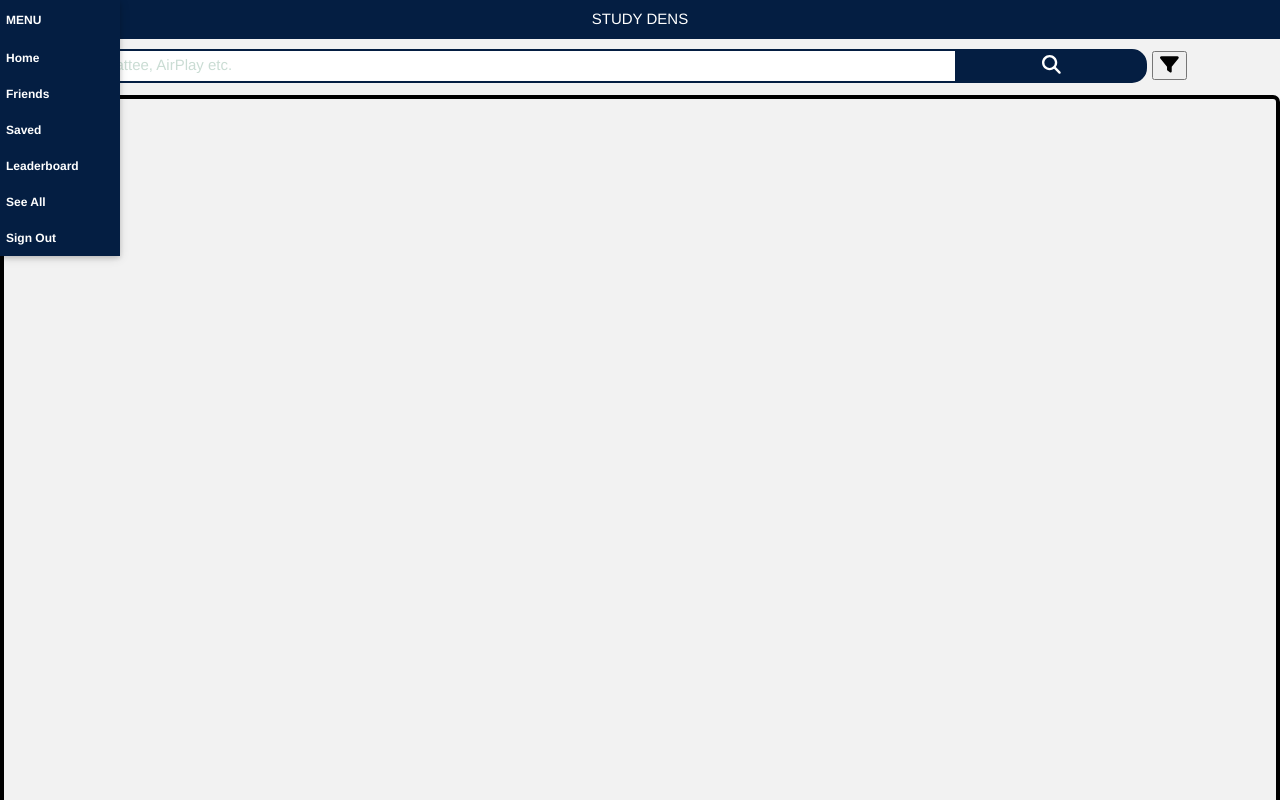
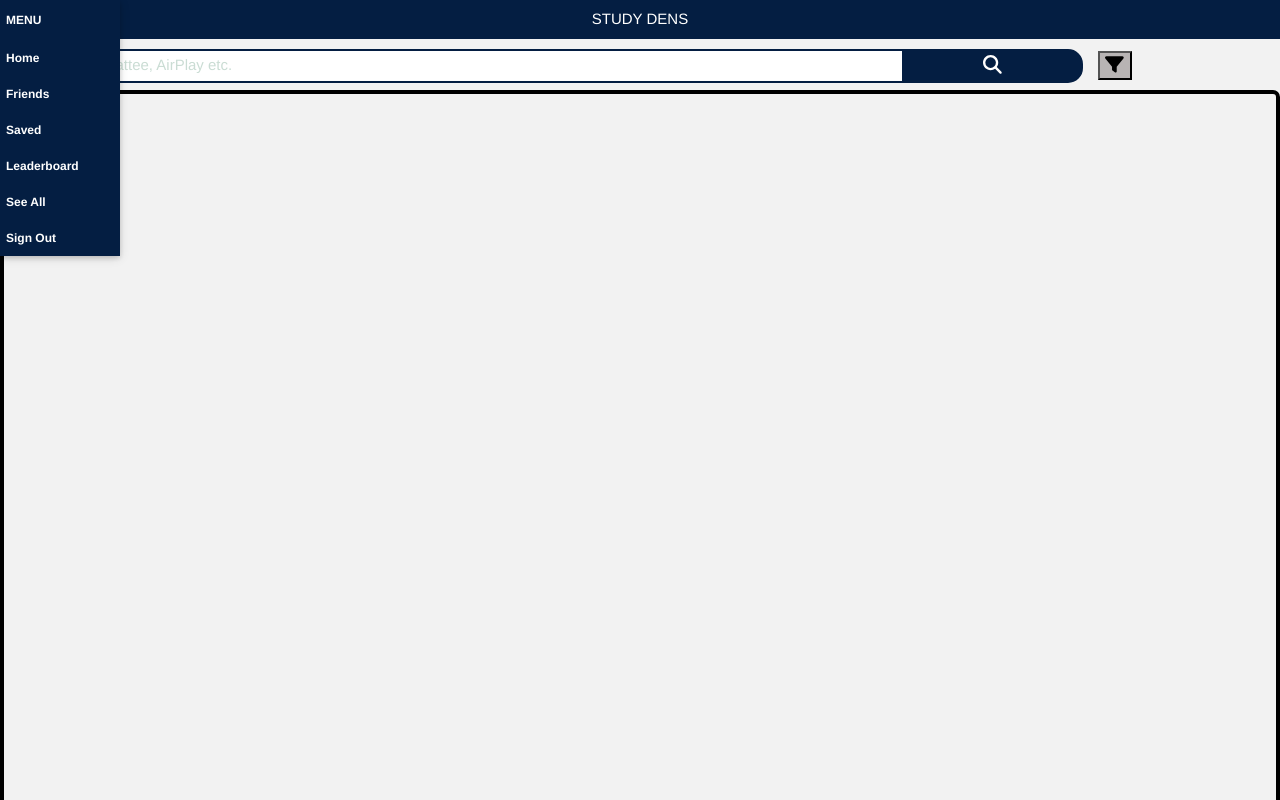
Before and after one commit to aggoutham/studydens, a React (Create React App) app in the folder frontend/: page / in a window 1280 px wide. Shown: the top 800 px of the page. Built offline with nearby package versions, Linux system fonts and the light colour scheme.

Commit message:
failed dropdown attempt

```diff
--- a/frontend/package.json
+++ b/frontend/package.json
@@ -11,6 +11,7 @@
     "@testing-library/react": "^13.4.0",
     "@testing-library/user-event": "^13.5.0",
     "react": "^18.2.0",
+    "react-bootstrap-validation": "^0.1.11",
     "react-dom": "^18.2.0",
     "react-scripts": "5.0.1",
     "web-vitals": "^2.1.4"
--- a/frontend/src/searchbar/SearchBar.css
+++ b/frontend/src/searchbar/SearchBar.css
@@ -17,7 +17,7 @@
   border-right: none;
   padding-top: 15px;
   padding-bottom: 15px;
-  height: 20px;
+  height: 12px;
   border-radius: 15px 0 0 15px;
   color: #9DBFAF;
   text-indent: 12px;;
@@ -43,9 +43,8 @@
 .wrap{
     padding-left: 10px;
     padding-top: 10px;
-    padding-bottom: 12px;
     padding-right: 5px;
-    width: 90%;
+    width: 85%;
     display: inline-block;
 }
 
@@ -56,4 +55,39 @@
 .filter-button{
   display: inline-block;
   padding-left: 5px;
+  background-color: #b8b4b4;
 }
+
+.dropdown{
+  display: inline-block;
+  padding: 10px;
+  padding-top: 10px;
+  position: relative;
+}
+
+.filter-area{
+  background-color: #b8b4b4;
+  min-width: 20%;
+  height: auto;
+  position: absolute;
+  z-index: 10000000000000000000000;
+  margin-left: 5px;
+  /* margin-right: 5px; */
+  text-align: left;
+  padding-left: 3px;
+  border: 2px solid gray;
+  border-radius: 5px 5px 5px 5px;
+  font-size: 14px;
+  display: inline-block;
+}
+
+.bottom-divider{
+  padding-bottom: 1px;
+  max-width: 80%;
+  margin-right: 10%;
+  display: inline-block;
+}
+
+.dropdown-items{
+  display: block;
+}
--- a/frontend/src/searchbar/SearchBar.js
+++ b/frontend/src/searchbar/SearchBar.js
@@ -2,6 +2,8 @@
 import './SearchBar.css';
 import { FontAwesomeIcon } from '@fortawesome/react-fontawesome'
 import { faSearch, faFilter } from '@fortawesome/free-solid-svg-icons'
+import Dropdown from 'react-bootstrap/Dropdown';
+import DropdownButton from 'react-bootstrap/DropdownButton';
 
 class SearchBar extends React.Component {
 
@@ -26,11 +28,21 @@
     };
 
     getFilters = () => {
-        var filter_area = null;
-        if(this.state.filter === true){
-            filter_area = ((<div className='filter-area'>Helloooooooo</div>));
-        }
-        return filter_area;
+
+        var dropdownContents = (<Dropdown.Menu className='filter-area' id='goutham'>
+                                    <Dropdown.Item className='dropdown-items'>Indoor</Dropdown.Item>
+                                    <Dropdown.Item className='dropdown-items'>Capacity</Dropdown.Item>
+                                    <Dropdown.Item className='dropdown-items'>Self Study</Dropdown.Item>
+                                    <Dropdown.Item className='dropdown-items'>Food Available</Dropdown.Item>
+                                    <Dropdown.Item className='dropdown-items'>Rating</Dropdown.Item>
+                                </Dropdown.Menu>);
+
+        return (<Dropdown className='dropdown'>
+                    <Dropdown.Toggle className='filter-button' variant="success" id="dropdown-autoclose-outside" data-toggle="goutham">
+                        <FontAwesomeIcon icon={faFilter} size="lg"/>
+                    </Dropdown.Toggle>
+                    {dropdownContents}
+                </Dropdown>);
     }
 
     render (){
@@ -43,7 +55,8 @@
                             <button type="submit" className="searchButton" onClick={this.handle_search}><FontAwesomeIcon icon={faSearch} color="white" size="lg" /></button>
                         </div>
                     </div>
-                    <button type="submit" className='filterButton' onClick={this.openfilters}><FontAwesomeIcon icon={faFilter} size="lg" /></button>
+                    {/* <button type="submit" className='filterButton' onClick={this.openfilters}><FontAwesomeIcon icon={faFilter} size="lg" /></button> */}
+                    {/* <div className='bottom-divider'></div> */}
                     {filter_area}
                 </div>);
     };
```
Also changed, not shown: 1 other file (tests, documents, lock files or other folders).
